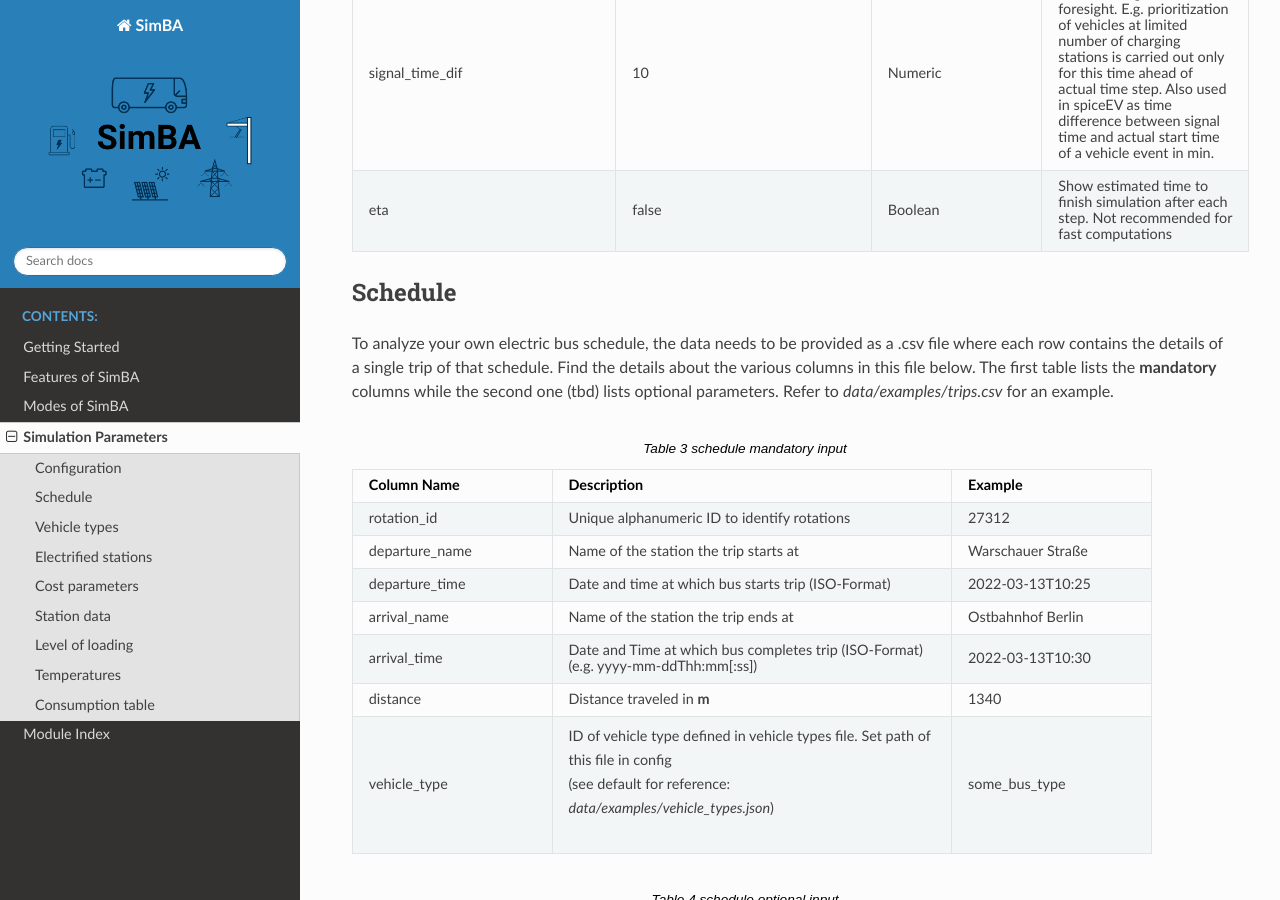
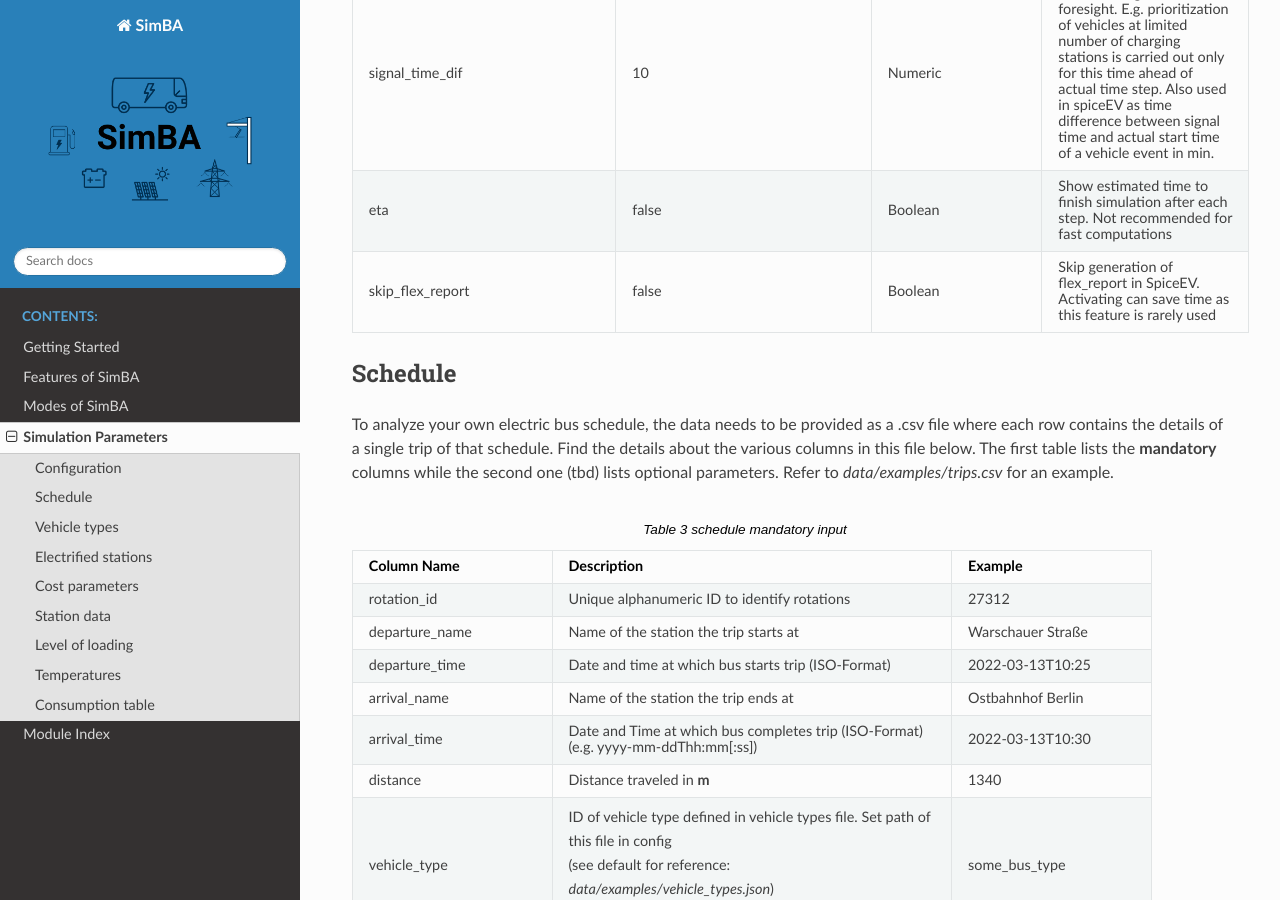
Before and after one commit to rl-institut/SimBA, a Sphinx documentation site: the page built from docs/source/simulation_parameters.rst, in a window 1280 px wide and 900 px high, scrolled down 3990 px. Built offline with Sphinx 7.4.7 and the Read the Docs theme 2.0.0, drawn with Linux system fonts in a browser that asks for light colours.

Commit message:
add rtd for skip_flex_report

```diff
--- a/docs/source/simulation_parameters.rst
+++ b/docs/source/simulation_parameters.rst
@@ -177,6 +177,10 @@ The example (data/simba.cfg) contains parameter descriptions which are explained
      - false
      - Boolean
      - Show estimated time to finish simulation after each step. Not recommended for fast computations
+   * - skip_flex_report
+     - false
+     - Boolean
+     - Skip generation of flex_report in SpiceEV. Activating can save time as this feature is rarely used
 
 
 Schedule
```
Also changed, not shown: 1 other file.
